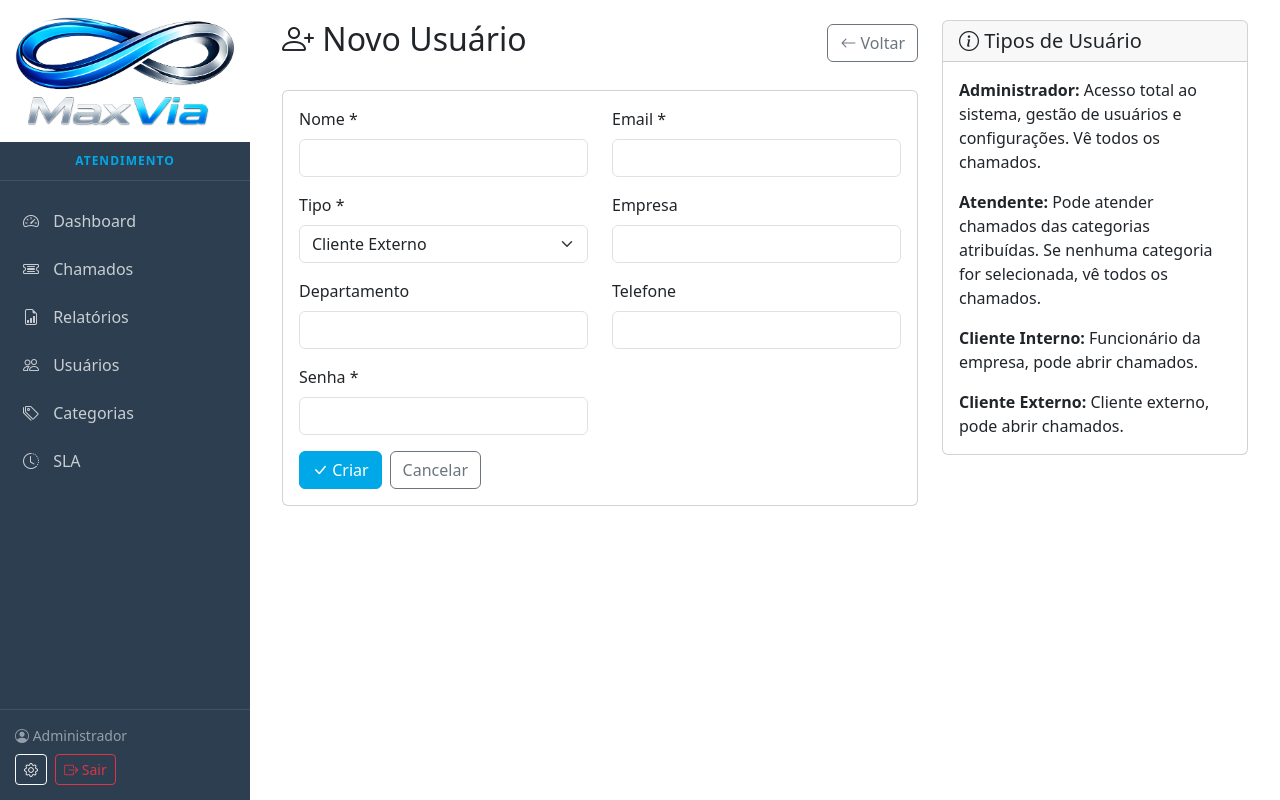
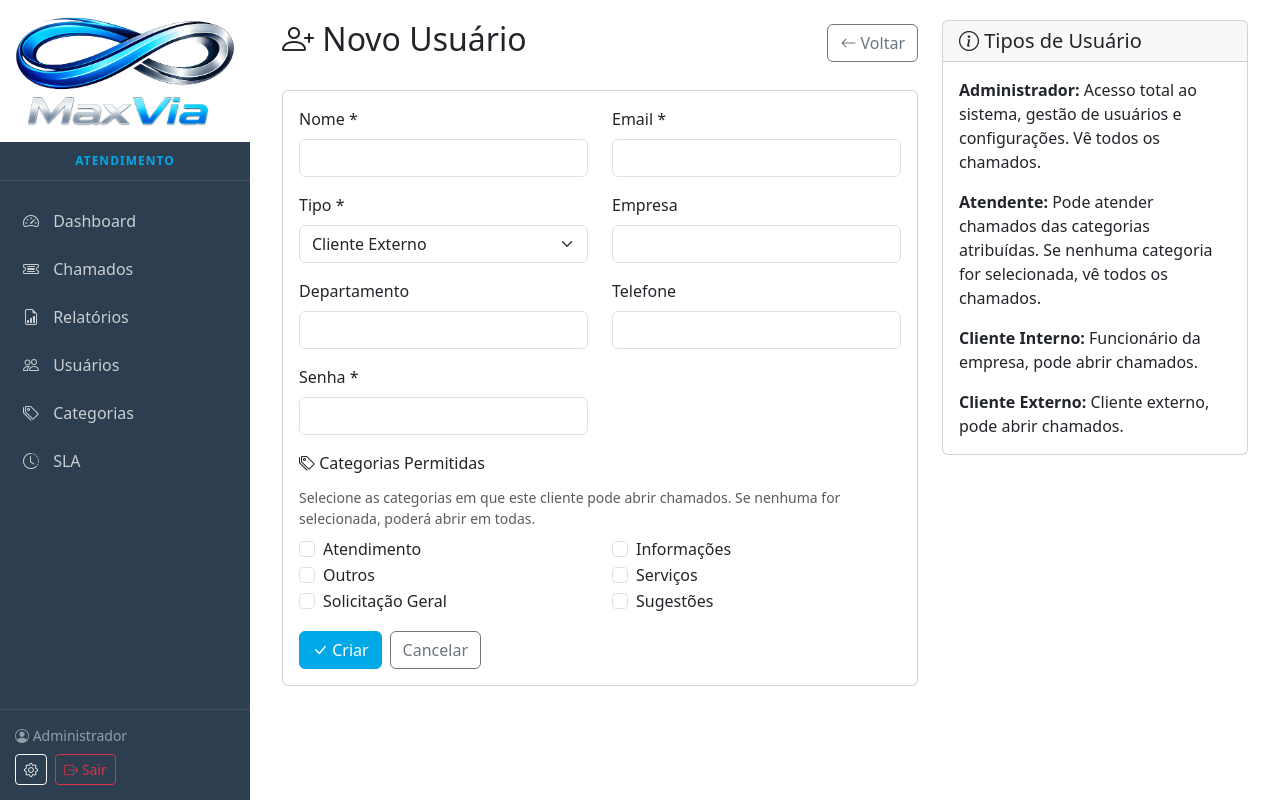
Before and after one commit to cleverauditor/helpdesk, a Flask app: page /usuarios/criar in a window 1280 px wide. Run offline with Flask 3, Linux system fonts and the light colour scheme; a user stored in the database is signed in; data comes from the database, SQL or seed files in the repository.

Commit message:
feat: Permitir definir categorias para clientes
- Clientes podem ter categorias específicas para abrir chamados
- Formulário de usuário mostra categorias para clientes e atendentes
- Validação impede cliente de usar categoria não permitida
- Se nenhuma categoria for selecionada, cliente pode usar todas

Co-Authored-By: Claude Opus 4.5 <noreply@anthropic.com>

```diff
--- a/routes/users.py
+++ b/routes/users.py
@@ -91,8 +91,8 @@ def criar():
         db.session.add(user)
         db.session.flush()
 
-        # Adicionar categorias do atendente
-        if tipo in ['admin', 'atendente']:
+        # Adicionar categorias (atendentes e clientes)
+        if tipo != 'admin':
             categorias_ids = request.form.getlist('categorias', type=int)
             for cat_id in categorias_ids:
                 categoria = Category.query.get(cat_id)
@@ -126,8 +126,8 @@ def editar(id):
         if nova_senha and len(nova_senha) >= 6:
             user.set_senha(nova_senha)
 
-        # Atualizar categorias do atendente
-        if user.tipo in ['admin', 'atendente']:
+        # Atualizar categorias (atendentes e clientes)
+        if user.tipo != 'admin':
             categorias_ids = request.form.getlist('categorias', type=int)
             # Limpar categorias atuais
             user.categorias = []
@@ -136,6 +136,9 @@ def editar(id):
                 categoria = Category.query.get(cat_id)
                 if categoria:
                     user.categorias.append(categoria)
+        else:
+            # Admin não tem restrição de categorias
+            user.categorias = []
 
         db.session.commit()
 
--- a/templates/users/form.html
+++ b/templates/users/form.html
@@ -98,10 +98,10 @@
                     </div>
                     {% endif %}
 
-                    <!-- Categorias para Atendentes -->
+                    <!-- Categorias -->
                     <div class="mb-3" id="campoCategorias" style="display: none;">
-                        <label class="form-label"><i class="bi bi-tags"></i> Categorias de Atendimento</label>
-                        <div class="form-text mb-2">Selecione as categorias que este atendente pode visualizar. Se nenhuma for selecionada, poderá ver todas.</div>
+                        <label class="form-label"><i class="bi bi-tags"></i> <span id="labelCategorias">Categorias</span></label>
+                        <div class="form-text mb-2" id="helpCategorias"></div>
                         <div class="row">
                             {% for categoria in categorias %}
                             <div class="col-md-6">
@@ -168,6 +168,8 @@ function toggleCampos() {
     const tipo = document.getElementById('tipoUsuario').value;
     const campoEmpresa = document.getElementById('campoEmpresa');
     const campoCategorias = document.getElementById('campoCategorias');
+    const labelCategorias = document.getElementById('labelCategorias');
+    const helpCategorias = document.getElementById('helpCategorias');
 
     // Empresa só para cliente externo
     if (tipo === 'cliente_externo') {
@@ -176,9 +178,15 @@ function toggleCampos() {
         campoEmpresa.style.display = 'none';
     }
 
-    // Categorias só para atendente (não admin)
+    // Categorias para atendente e clientes
     if (tipo === 'atendente') {
         campoCategorias.style.display = 'block';
+        labelCategorias.textContent = 'Categorias de Atendimento';
+        helpCategorias.textContent = 'Selecione as categorias que este atendente pode visualizar. Se nenhuma for selecionada, poderá ver todas.';
+    } else if (tipo === 'cliente_externo' || tipo === 'cliente_interno') {
+        campoCategorias.style.display = 'block';
+        labelCategorias.textContent = 'Categorias Permitidas';
+        helpCategorias.textContent = 'Selecione as categorias em que este cliente pode abrir chamados. Se nenhuma for selecionada, poderá abrir em todas.';
     } else {
         campoCategorias.style.display = 'none';
     }
```
Also changed, not shown: routes/tickets.py (+15 -6 lines).
